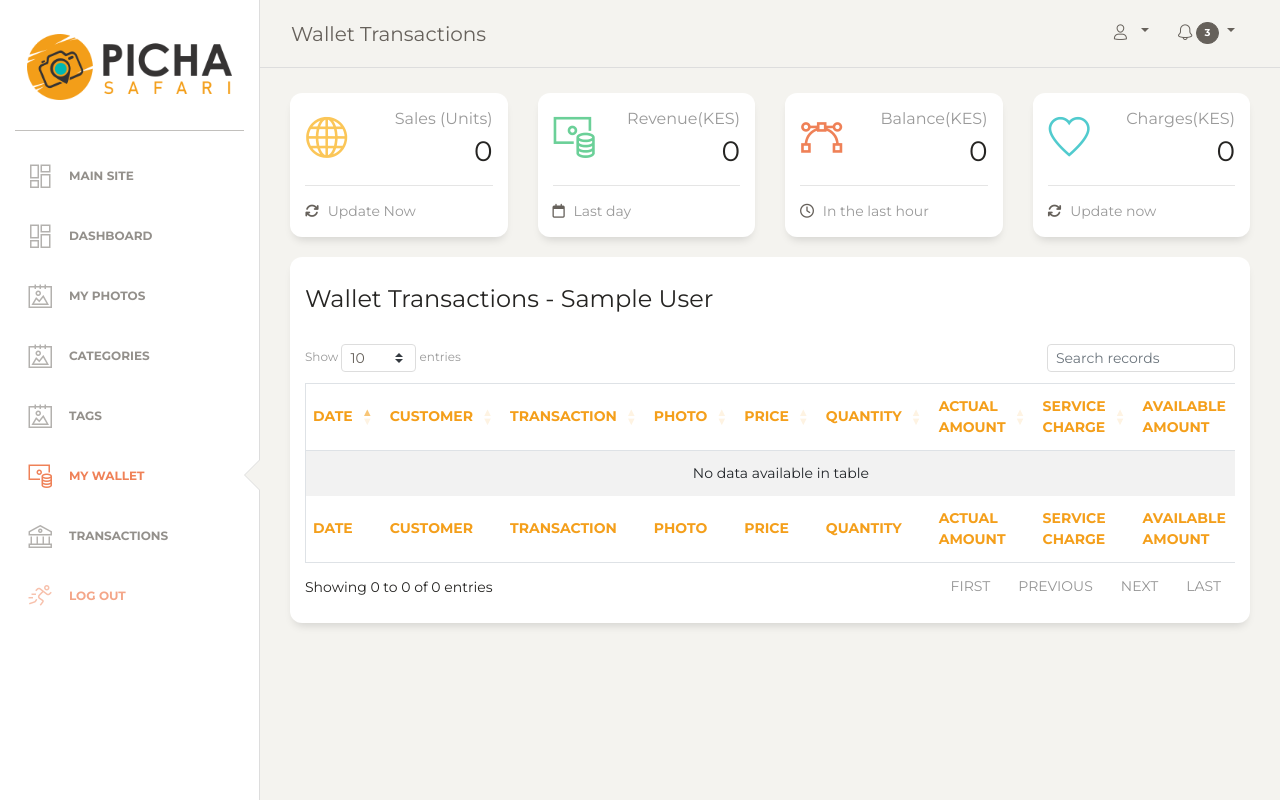
After one commit to BwanaQ/picha-safari-vercel, a Django app: page /dashboard/wallet-transactions/ in a window 1280 px wide. The commit adds this page. Run offline with Django 4.2, Linux system fonts and the light colour scheme; the visitor is signed in with stand-in values (Sample User, id 1); data that the repository does not hold is empty; some libraries are stand-ins or nearby versions.

Commit message:
ft: add wallet template

```diff
--- a/cart/services.py
+++ b/cart/services.py
@@ -18,6 +18,7 @@ def create_wallet_transactions_from_cart(cart):
         WalletTransaction.objects.create(
             user=cart_item.photo.owner,
             cart=cart,
+            cart_item=cart_item,
             transaction=transaction,
             amount=amount,
             created_at=timezone.now()
--- a/cart/views.py
+++ b/cart/views.py
@@ -3,6 +3,7 @@ from django.contrib import messages
 from django.conf import settings
 from django.contrib.auth import get_user_model
 from django.core.paginator import Paginator, EmptyPage, PageNotAnInteger
+from django.db.models import Sum, F
 from django.http import JsonResponse
 from django.http import HttpResponse, HttpResponseRedirect
 from django.shortcuts import render, redirect, get_object_or_404
@@ -14,7 +15,7 @@ from decouple import config
 
 
 from photo.models import Photo, Category, Tag
-from .models import Cart, CartItem, Transaction
+from .models import Cart, CartItem, Transaction, WalletTransaction
 from .utils import PesaPalGateway
 from .services import create_wallet_transactions_from_cart, download_and_email_images
 
@@ -36,6 +37,13 @@ from django.urls import reverse_lazy
 from .decorators import superuser_required
 from .forms import NewsletterForm
 from .models import NewsletterSubscription
+
+
+
+payment_url = config("PESAPAL_PAYMENT_URL")
+gateway = PesaPalGateway()
+
+
 
 class TransactionListView(LoginRequiredMixin, ListView):
     model = Transaction
@@ -62,13 +70,53 @@ def transaction_detail_view(request, merchant_reference):
     }
     return render(request, 'cart/transaction_detail.html', context)
 
+
+class WalletTransactionListView(LoginRequiredMixin, ListView):
+    model = WalletTransaction
+    template_name = 'cart/wallet_transaction_list.html'  # Update with your template name
+    context_object_name = 'wallet_transactions'
+
+    def get_queryset(self):
+        queryset = super().get_queryset()
+        user = self.request.user
+        if user.is_superuser:
+            # Superadmins can see all wallet transactions
+            return queryset.all()
+        else:
+            # Other users can only see their own wallet transactions
+            return queryset.filter(user=user)
+
+    def get_context_data(self, **kwargs):
+        context = super().get_context_data(**kwargs)
+        user = self.request.user
+        # Fetch wallet transactions queryset
+        wallet_transactions = self.get_queryset()
+
+        # Calculate total quantity
+        if user.is_superuser:
+            total_quantity = wallet_transactions.aggregate(total_quantity=Sum('cart_item__quantity'))['total_quantity'] or 0
+        else:
+            total_quantity = wallet_transactions.filter(user=user).aggregate(total_quantity=Sum('cart_item__quantity'))['total_quantity'] or 0
+
+        # Calculate total amount
+        total_amount = wallet_transactions.aggregate(total_amount=Sum('amount'))['total_amount'] or 0
+
+        # Calculate total service charge and available amount
+        total_service_charge = sum(transaction.service_charge for transaction in wallet_transactions)
+        total_available_amount = total_amount - total_service_charge
+
+        # Assign totals to context
+        context['total_quantity'] = total_quantity
+        context['total_amount'] = total_amount
+        context['total_service_charge'] = total_service_charge
+        context['total_available_amount'] = total_available_amount
+
+        return context
 # def my_transactions(request):
 #     cart = Cart.objects
 #     transactions = Transaction.objects
 
-payment_url = config("PESAPAL_PAYMENT_URL")
 
-gateway = PesaPalGateway()
 
 
 @login_required(login_url='login')
@@ -296,6 +344,7 @@ def newsletter_signup(request):
     return render(request, 'cart/_base.html', {'form': form})
 
 
+
 # @require_POST
 # def ajax_search(request):
 #     search_query = request.POST.get('search', '')
--- a/dashboard/urls.py
+++ b/dashboard/urls.py
@@ -3,7 +3,7 @@ from .views import home_view
 from photo.views import PhotoListView, PhotoDetailView, PhotoCreateView, PhotoUpdateView, PhotoDeleteView
 from photo.views import TagListView, TagDetailView, TagCreateView, TagUpdateView, TagDeleteView
 from photo.views import CategoryListView, CategoryDetailView, CategoryCreateView, CategoryUpdateView, CategoryDeleteView
-from cart.views import TransactionListView, transaction_detail_view
+from cart.views import TransactionListView, transaction_detail_view, WalletTransactionListView
 
 urlpatterns = [
     path('', home_view, name='dashboard-home'),
@@ -27,5 +27,7 @@ urlpatterns = [
     #transaction URLs
     path('transactions/', TransactionListView.as_view(), name='transaction_list'),
     path('transactions/<str:merchant_reference>/', transaction_detail_view, name='transaction_detail'),
+    # Wallet Transactions
+    path('wallet-transactions/', WalletTransactionListView.as_view(), name='wallet_transactions'),
 
 ]
--- /dev/null
+++ b/templates/cart/wallet_transaction_list.html
@@ -0,0 +1,242 @@
+{% extends 'dashboard/_base.html' %}
+{% block title %}Wallet Transactions{% endblock title %}
+{% block navbarbrand %}Wallet Transactions{% endblock %}
+
+{% block content %}
+<div class="row">
+    <div class="col-lg-3 col-md-6 col-sm-6">
+        <div class="card card-stats">
+            <div class="card-body ">
+                <div class="row">
+                    <div class="col-5 col-md-4">
+                        <div class="icon-big text-center icon-warning">
+                            <i class="nc-icon nc-globe text-warning"></i>
+                        </div>
+                    </div>
+                    <div class="col-7 col-md-8">
+                        <div class="numbers">
+                            <p class="card-category">Sales (Units)</p>
+                            <p class="card-title">{{ total_quantity }}
+                            <p>
+                        </div>
+                    </div>
+                </div>
+            </div>
+            <div class="card-footer ">
+                <hr>
+                <div class="stats">
+                    <i class="fa fa-refresh"></i>
+                    Update Now
+                </div>
+            </div>
+        </div>
+    </div>
+    <div class="col-lg-3 col-md-6 col-sm-6">
+        <div class="card card-stats">
+            <div class="card-body ">
+                <div class="row">
+                    <div class="col-5 col-md-4">
+                        <div class="icon-big text-center icon-warning">
+                            <i class="nc-icon nc-money-coins text-success"></i>
+                        </div>
+                    </div>
+                    <div class="col-7 col-md-8">
+                        <div class="numbers">
+                            <p class="card-category">Revenue(KES)</p>
+                            <p class="card-title">{{ total_amount }}
+                            <p>
+                        </div>
+                    </div>
+                </div>
+            </div>
+            <div class="card-footer ">
+                <hr>
+                <div class="stats">
+                    <i class="fa fa-calendar-o"></i>
+                    Last day
+                </div>
+            </div>
+        </div>
+    </div>
+    <div class="col-lg-3 col-md-6 col-sm-6">
+        <div class="card card-stats">
+            <div class="card-body ">
+                <div class="row">
+                    <div class="col-5 col-md-4">
+                        <div class="icon-big text-center icon-warning">
+                            <i class="nc-icon nc-vector text-danger"></i>
+                        </div>
+                    </div>
+                    <div class="col-7 col-md-8">
+                        <div class="numbers">
+                            <p class="card-category">Balance(KES)</p>
+                            <p class="card-title">{{ total_available_amount }}
+                            <p>
+                        </div>
+                    </div>
+                </div>
+            </div>
+            <div class="card-footer ">
+                <hr>
+                <div class="stats">
+                    <i class="fa fa-clock-o"></i>
+                    In the last hour
+                </div>
+            </div>
+        </div>
+    </div>
+    {% if request.user.is_superuser %}
+    <div class="col-lg-3 col-md-6 col-sm-6">
+        <div class="card card-stats">
+            <div class="card-body ">
+                <div class="row">
+                    <div class="col-5 col-md-4">
+                        <div class="icon-big text-center icon-warning">
+                            <i class="nc-icon nc-favourite-28 text-primary"></i>
+                        </div>
+                    </div>
+                    <div class="col-7 col-md-8">
+                        <div class="numbers">
+                            <p class="card-category">Charges(KES)</p>
+                            <p class="card-title">{{ total_service_charge }}
+                        </div>
+                    </div>
+                </div>
+            </div>
+            <div class="card-footer ">
+                <hr>
+                <div class="stats">
+                    <i class="fa fa-refresh"></i>
+                    Update now
+                </div>
+            </div>
+        </div>
+    </div>
+    {% endif%}
+</div>
+<div class="row">
+
+<div class="col-md-12">
+    <div class="card">
+      <div class="card-header">
+        <h4 class="card-title">Wallet Transactions - {{user.first_name}} {{user.last_name}}</h4>
+      </div>
+      <div class="card-body">
+        <div class="table-responsive">
+          <table id="datatable" class="table table-striped table-bordered" cellspacing="0" width="100%">
+            <thead class=" text-primary">
+              <tr>
+                <th style="color: #F49F1B;">
+                  Date
+                </th>
+                <th style="color: #F49F1B;">
+                  Customer
+                </th>
+                <th style="color: #F49F1B;">
+                  Transaction
+                </th>
+                <th style="color: #F49F1B;">
+                  Photo
+                </th>
+                <th style="color: #F49F1B;">
+                  Price
+                </th>
+                <th style="color: #F49F1B;">
+                  Quantity
+                </th>
+                <th style="color: #F49F1B;">
+                  Actual Amount
+                </th>
+                <th style="color: #F49F1B;">
+                  Service Charge
+                </th>
+                <th style="color: #F49F1B;">
+                  Available Amount
+                </th>
+              </tr>
+            </thead>
+            <tbody>
+              {% for transaction in wallet_transactions %}
+              <tr>
+
+                <td>
+                  {{transaction.created_at}}
+                </td>
+
+                <td>
+                  {{transaction.cart.user.first_name}} {{transaction.cart.user.last_name}}
+                </td>
+
+                <td>
+                  {{transaction.transaction.confirmation_code}}
+                </td>
+
+                <td style="text-align: center; vertical-align: middle;">
+                  <img style="width:50px; height: auto;" class="thumbnail" src="{{transaction.cart_item.photo.webp_image.url}}" alt="{{transaction.cart_item.photo.title}}">
+                </td>
+
+                <td>
+                  {{transaction.cart_item.photo.price}}
+                </td>
+
+                <td>
+                  {{transaction.cart_item.quantity}}
+                </td>
+
+                <td>
+                  {{transaction.amount}}
+                </td>
+
+                <td>
+                  {{transaction.service_charge}}
+                </td>
+
+                <td>
+                  {{transaction.available_amount}}
+                </td>
+
+              </tr>
+              {% endfor %}
+
+
+            </tbody>
+            <thead class=" text-primary">
+              <tr>
+                <th style="color: #F49F1B;">
+                  Date
+                </th>
+                <th style="color: #F49F1B;">
+                  Customer
+                </th>
+                <th style="color: #F49F1B;">
+                  Transaction
+                </th>
+                <th style="color: #F49F1B;">
+                  Photo
+                </th>
+                <th style="color: #F49F1B;">
+                  Price
+                </th>
+                <th style="color: #F49F1B;">
+                  Quantity
+                </th>
+                <th style="color: #F49F1B;">
+                  Actual Amount
+                </th>
+                <th style="color: #F49F1B;">
+                  Service Charge
+                </th>
+                <th style="color: #F49F1B;">
+                  Available Amount
+                </th>
+              </tr>
+            </thead>
+
+          </table>
+
+        </div>
+      </div>
+    </div>
+  </div>
+  </div>
+{% endblock content %}
--- a/templates/dashboard/_base.html
+++ b/templates/dashboard/_base.html
@@ -79,8 +79,9 @@
                             <p>Tags</p>
                         </a>
                     </li>
-                    <li>
-                        <a href="javascript:;">
+                    <li class="{% if request.resolver_match.url_name == 'wallet_transactions' %}active{% endif %}">
+                        <!--wallet_transactions-->
+                        <a href="{% url 'wallet_transactions' %}">
                             <i class="nc-icon nc-money-coins"></i>
                             <p>My Wallet</p>
                         </a>
```
Also changed, not shown: cart/models.py (+5 -2 lines), cart/migrations/0009_wallettransaction_cart_item.py (added).
